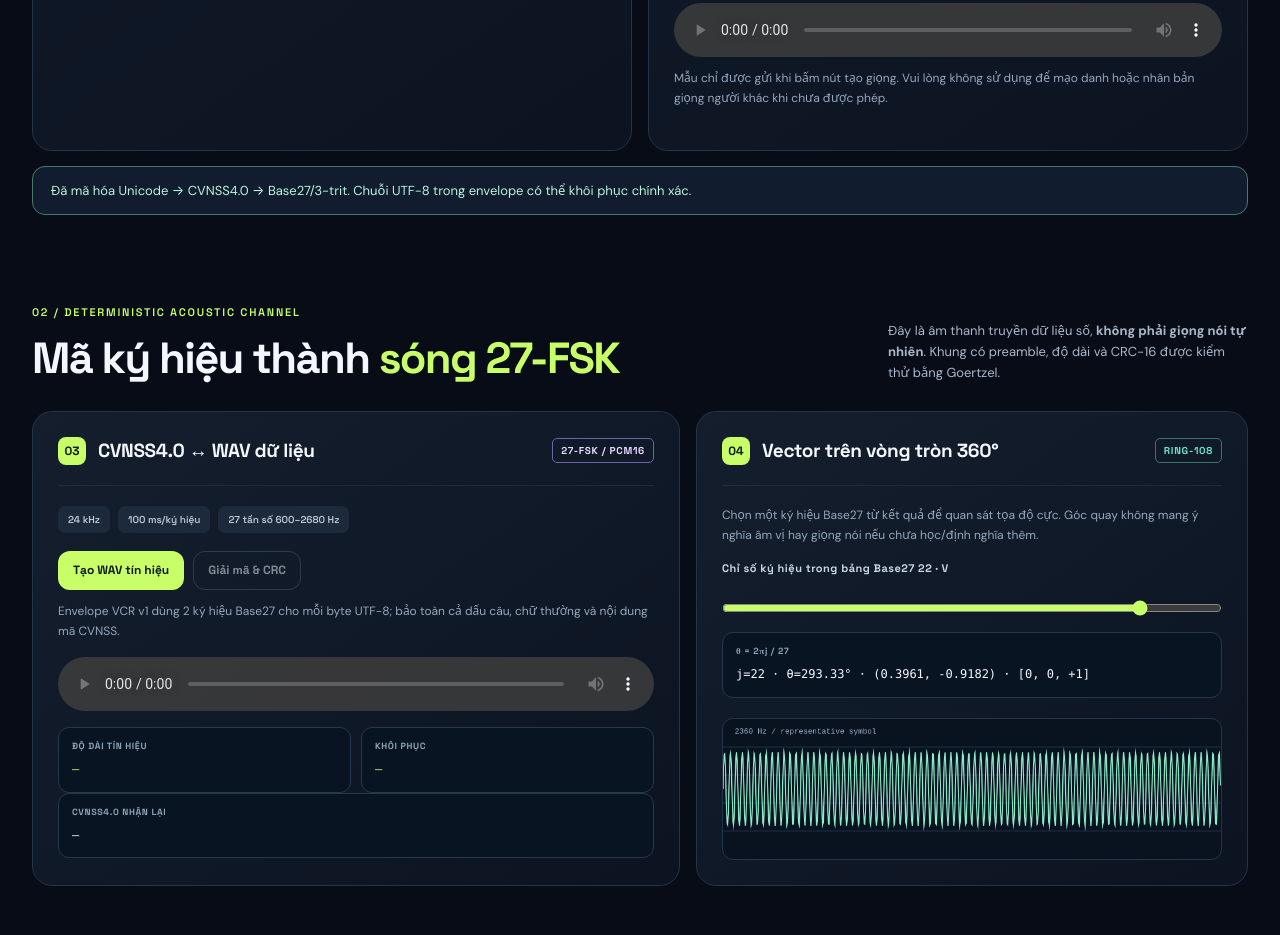
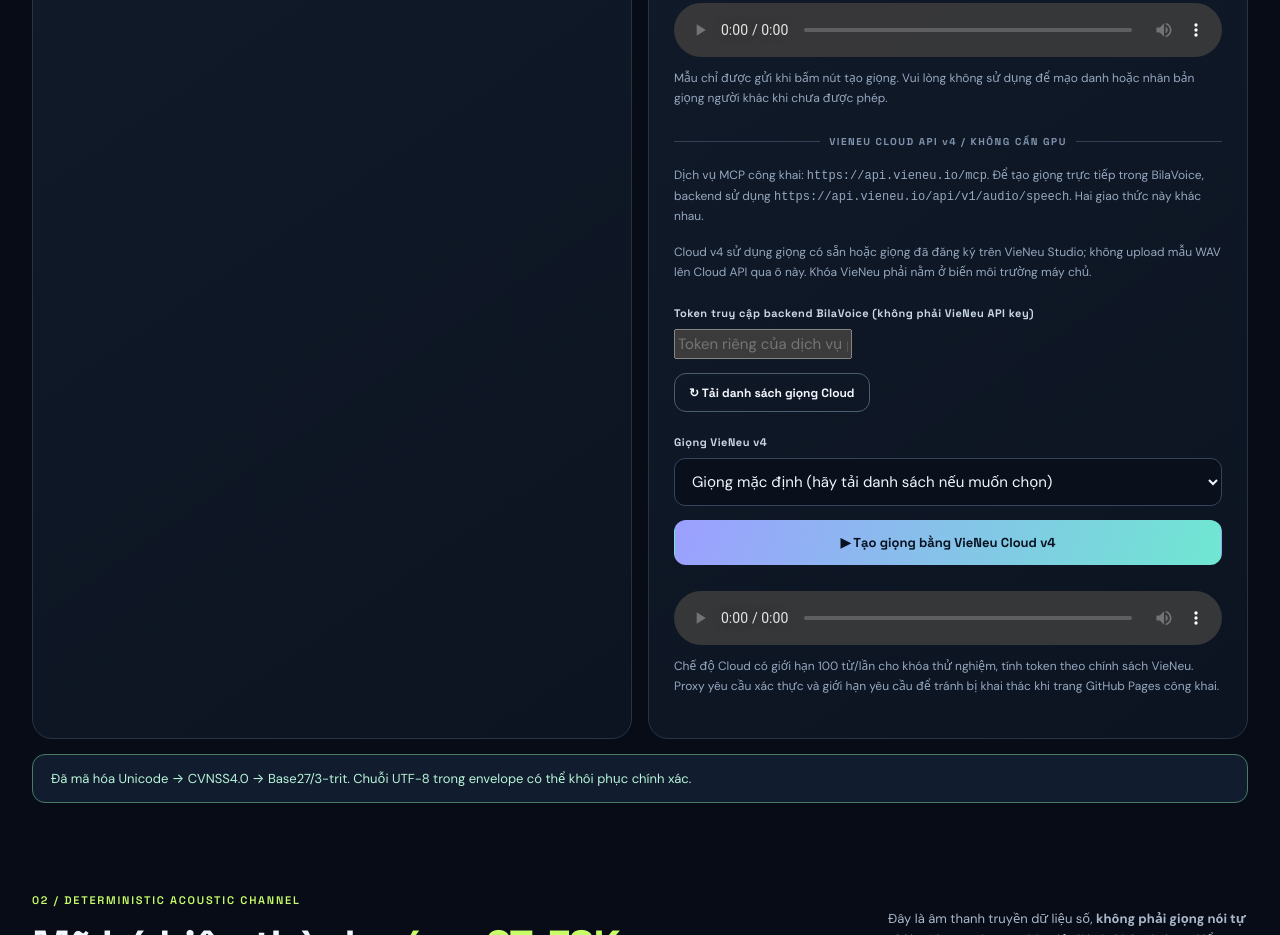
Before and after one commit to xulytiengviet/bilavoice2.0.0, a website with bundled scripts: page index.html in a window 1280 px wide. Shown: the part 1973-2908 px from the top of the page. Built offline with nearby package versions, Linux system fonts and the light colour scheme.

Commit message:
feat: add VieNeu Cloud v4 mode, public MCP reference and authenticated proxy controls

```diff
--- a/index.html
+++ b/index.html
@@ -71,6 +71,19 @@
           <button id="cloneButton" class="button accent full" type="button">✦ Tạo giọng bằng VieNeu</button>
           <audio id="cloneOutput" controls hidden></audio>
           <p class="hint">Mẫu chỉ được gửi khi bấm nút tạo giọng. Vui lòng không sử dụng để mạo danh hoặc nhân bản giọng người khác khi chưa được phép.</p>
+          <div class="separator"><span>VIENEU CLOUD API v4 / KHÔNG CẦN GPU</span></div>
+          <p class="hint">Dịch vụ MCP công khai: <a href="https://api.vieneu.io/mcp" target="_blank" rel="noopener"><code>https://api.vieneu.io/mcp</code></a>. Để tạo giọng trực tiếp trong BilaVoice, backend sử dụng <code>https://api.vieneu.io/api/v1/audio/speech</code>. Hai giao thức này khác nhau.</p>
+          <p class="hint">Cloud v4 sử dụng giọng có sẵn hoặc giọng đã đăng ký trên <a href="https://vieneu.io/#/clone" target="_blank" rel="noopener">VieNeu Studio</a>; không upload mẫu WAV lên Cloud API qua ô này. Khóa VieNeu phải nằm ở biến môi trường máy chủ.</p>
+          <label class="field-label top-gap" for="cloudToken">Token truy cập backend BilaVoice (không phải VieNeu API key)</label>
+          <input id="cloudToken" type="password" placeholder="Token riêng của dịch vụ proxy; chỉ giữ trong phiên trang" autocomplete="off">
+          <div class="controls">
+            <button class="button outline" id="cloudVoicesButton" type="button">↻ Tải danh sách giọng Cloud</button>
+          </div>
+          <label class="field-label top-gap" for="cloudVoice">Giọng VieNeu v4</label>
+          <select id="cloudVoice"><option value="">Giọng mặc định (hãy tải danh sách nếu muốn chọn)</option></select>
+          <button class="button accent full" id="cloudTtsButton" type="button">▶ Tạo giọng bằng VieNeu Cloud v4</button>
+          <audio id="cloudAudio" controls hidden></audio>
+          <p class="hint">Chế độ Cloud có giới hạn 100 từ/lần cho khóa thử nghiệm, tính token theo chính sách VieNeu. Proxy yêu cầu xác thực và giới hạn yêu cầu để tránh bị khai thác khi trang GitHub Pages công khai.</p>
         </article>
       </div>
       <div id="appStatus" class="status" role="status" aria-live="polite">Sẵn sàng. Mời thử nhập văn bản hoặc bật microphone.</div>
```
